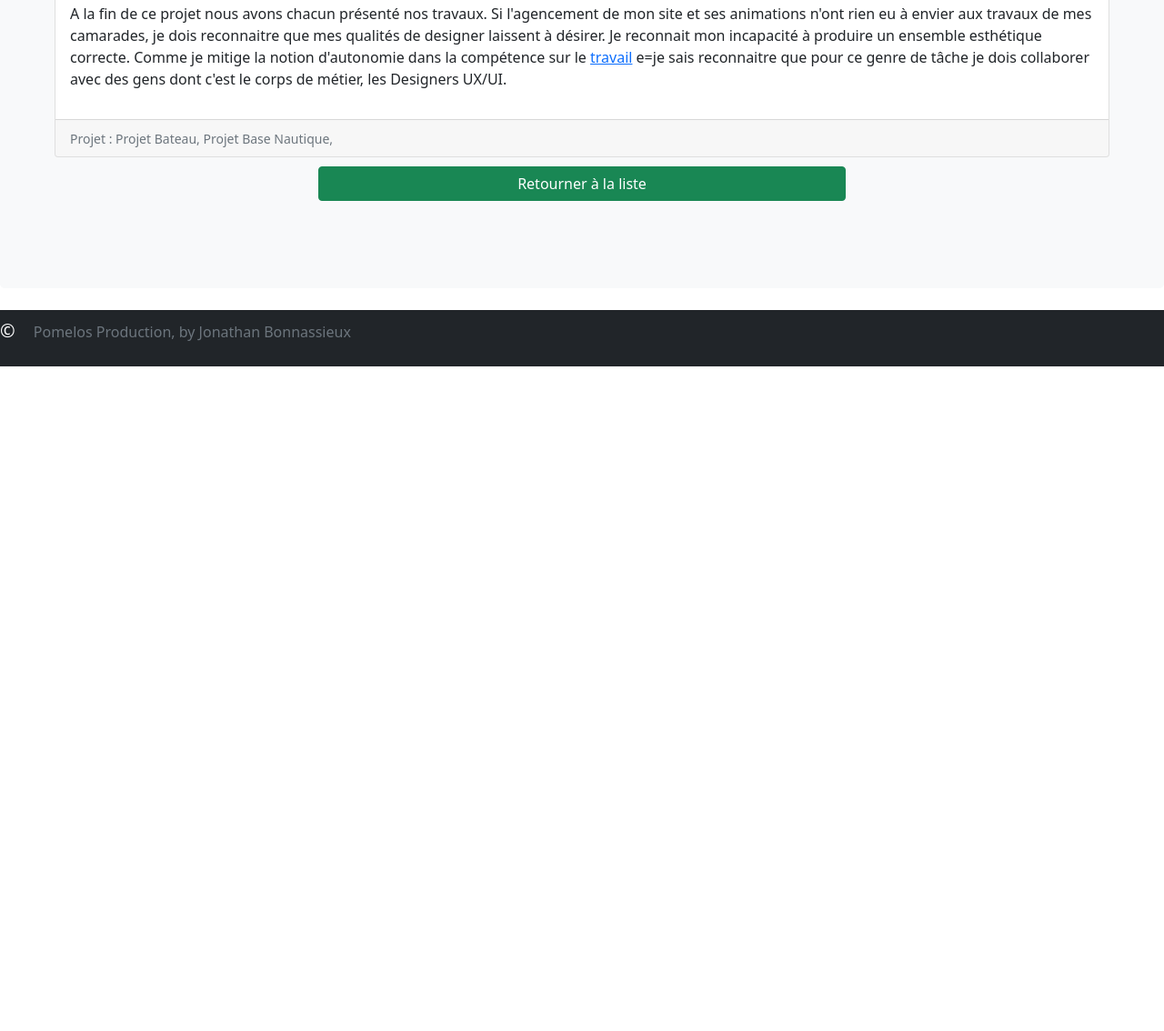
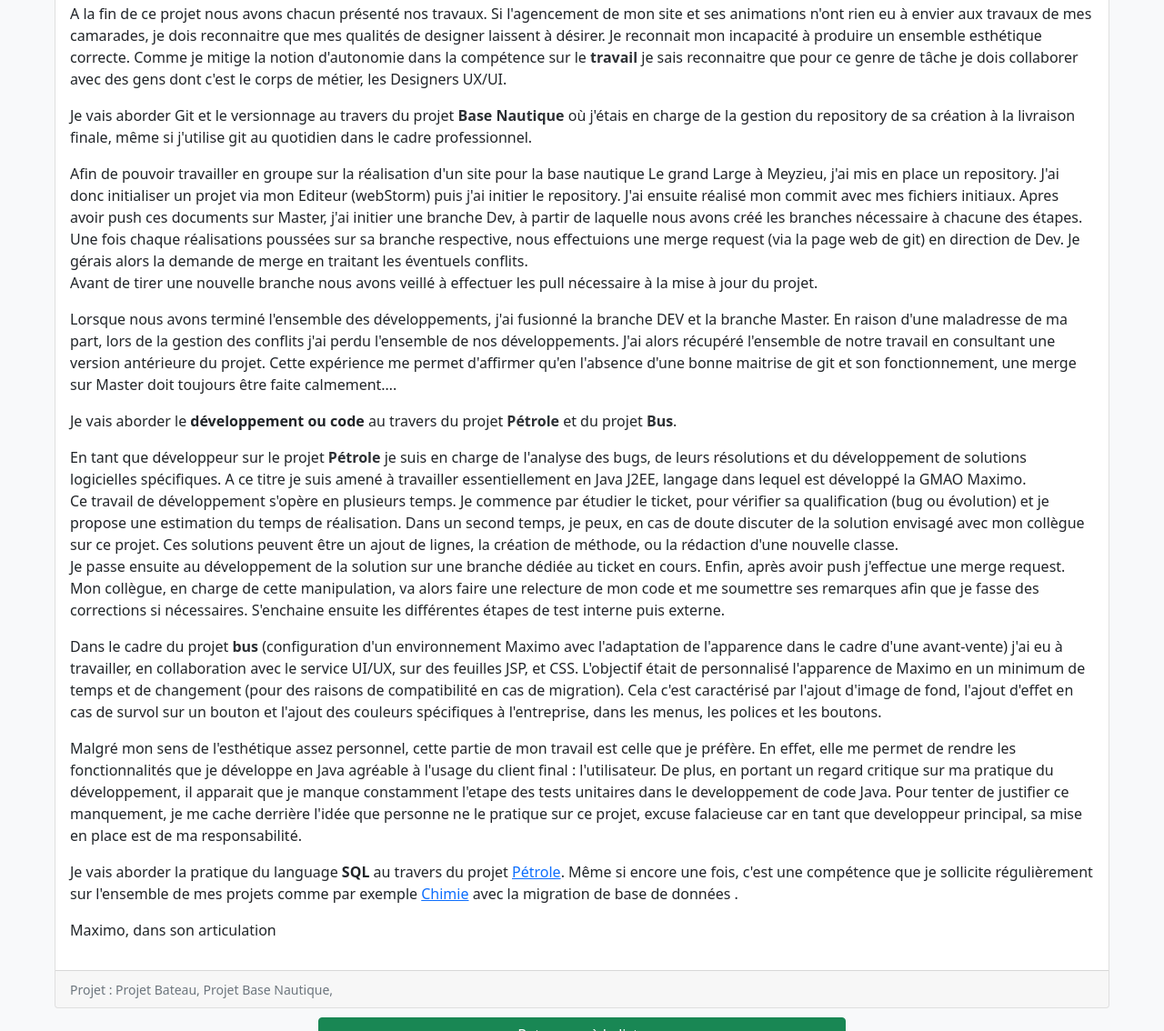
Before and after one commit to Jo-Errol/Jo-Errol.github.io, a plain HTML site: page comp-technique.html in a window 1280 px wide. Shown: the part 2649-3783 px from the top of the page at 91% size. Before the commit the page ends 3052 px from the top, so only its background shows below. Drawn offline with nearby package versions, Linux system fonts and the light colour scheme.

Commit message:
maj comp-technique

```diff
--- a/comp-technique.html
+++ b/comp-technique.html
@@ -102,13 +102,13 @@
             base d’un dossier de recette et se termine par un procès-verbal de recette qui formalise l'acceptation du
             client ». [2, DRECQ Vincent].
             In Drifa Kesraoui. <em>Test et recette dans un projet logiciel : évolution des méthodes et outils.
-            </em> consultable dans son intégralité <a href=" https://memsic.ccsd.cnrs.fr/mem_01128924/document">ici</a>.</p>
+            </em> consultable dans son intégralité <a class="lien" href=" https://memsic.ccsd.cnrs.fr/mem_01128924/document">ici</a>.</p>
 
 
         <h1>Mise en contexte</h1>
           <p>Je vais aborder la mise en pratique de la <strong>conception de base de données</strong> à travers une
-            méthode en 4 points (consultable <a href="https://www.base-de-donnees.com/concevoir-base-donnees/">ici</a>)
-            appliqué à une situation du projet <a href="proj-bateau.html">Bâteau</a>.</p>
+            méthode en 4 points (consultable <a class="lien" href="https://www.base-de-donnees.com/concevoir-base-donnees/">ici</a>)
+            appliqué à une situation du projet <a class="lien" href="proj-bateau.html">Bâteau</a>.</p>
           <ol start="1">
             <li>-Le besoin n'existe-t-il pas déjà ailleurs ? Rien ne sert de réinventer la roue
             </li>
@@ -158,7 +158,7 @@
             dans les cas les plus drastiques être un obstacle au fonctionnement de l'application.</p>
 
           <p>Je vais aborder le <strong>maquetage</strong> et prototypage avec le projet
-            <a href="proj-base.html">Base nautique</a>.</p>
+            <a class="lien" href="proj-base.html">Base nautique</a>.</p>
           <p>Dans le cadre d'une unité d'enseignement, ma classe a été amener à produire la maquette et le prototype
             pour la refonte du site web de la base nautique du Grand Large à Meyzieu.</p>
           <p>Après une formation théorique et pratique sur les techniques du maquettage et du prototypage d'un site web
@@ -181,10 +181,57 @@
           <p>A la fin de ce projet nous avons chacun présenté nos travaux. Si l'agencement de mon site et ses animations
             n'ont rien eu à envier aux travaux de mes camarades, je dois reconnaitre que mes qualités de designer
             laissent à désirer. Je reconnait mon incapacité à produire un ensemble esthétique correcte. Comme je mitige
-            la notion d'autonomie dans la compétence sur le <a href="comp-travailler.html">travail</a> e=je sais
+            la notion d'autonomie dans la compétence sur le <a class="lien" href="comp-travailler.html">travail</a> je sais
             reconnaitre que pour ce genre de tâche je dois collaborer avec des gens dont c'est le corps de métier,
             les Designers UX/UI.</p>
 
+          <p>Je vais aborder <string>Git et le versionnage</strong> au travers du projet <a class="lien" href="proj-base.html">Base Nautique</a>
+            où j'étais en charge de la gestion du repository de sa création à la livraison finale, même si j'utilise git
+            au quotidien dans le cadre professionnel.</p>
+          <p>Afin de pouvoir travailler en groupe sur la réalisation d'un site pour la base nautique Le grand Large à
+            Meyzieu, j'ai mis en place un repository. J'ai donc initialiser un projet via mon Editeur (webStorm) puis
+            j'ai initier le repository. J'ai ensuite réalisé mon commit avec mes fichiers initiaux. Apres avoir push ces
+            documents sur Master, j'ai initier une branche Dev, à partir de laquelle nous avons créé les branches
+            nécessaire à chacune des étapes. Une fois chaque réalisations poussées sur sa branche respective, nous
+            effectuions une merge request (via la page web de git) en direction de Dev. Je gérais alors la demande de
+            merge en traitant les éventuels conflits. <br>
+            Avant de tirer une nouvelle branche nous avons veillé à effectuer les pull nécessaire à la mise à jour du projet.</p>
+          <p>Lorsque nous avons terminé l'ensemble des développements, j'ai fusionné la branche DEV et la branche Master.
+            En raison d'une maladresse de ma part, lors de la gestion des conflits j'ai perdu l'ensemble de nos
+            développements. J'ai alors récupéré l'ensemble de notre travail en consultant une version antérieure du
+            projet. Cette expérience me permet d'affirmer qu'en l'absence d'une bonne maitrise de git et son
+            fonctionnement, une merge sur Master doit toujours être faite calmement….</p>
+
+          <p>Je vais aborder le <strong>développement ou code</strong> au travers du projet <a class="lien" href="proj-petrole.html">Pétrole</a>
+            et du projet <a class="lien" href="proj-bus.html">Bus</a>.</p>
+          <p>En tant que développeur sur le projet <a class="lien" href="proj-petrole.html">Pétrole</a> je suis en charge de l'analyse des bugs,
+            de leurs résolutions et du développement de solutions logicielles spécifiques. A ce titre je suis amené à
+            travailler essentiellement en Java J2EE, langage dans lequel est développé la GMAO Maximo.<br>
+            Ce travail de développement s'opère en plusieurs temps. Je commence par étudier le ticket, pour vérifier sa
+            qualification (bug ou évolution) et je propose une estimation du temps de réalisation. Dans un second temps,
+            je peux, en cas de doute discuter de la solution envisagé avec mon collègue sur ce projet.
+            Ces solutions peuvent être un ajout de lignes, la création de méthode, ou la rédaction d'une nouvelle classe.<br>
+            Je passe ensuite au développement de la solution sur une branche dédiée au ticket en cours. Enfin, après
+            avoir push j'effectue une merge request. Mon collègue, en charge de cette manipulation, va alors faire une
+            relecture de mon code et me soumettre ses remarques afin que je fasse des corrections si nécessaires.
+            S'enchaine ensuite les différentes étapes de test interne puis externe.</p>
+          <p>Dans le cadre du projet <a class="lien" href="proj-bus.html">bus</a> (configuration d'un environnement Maximo avec
+            l'adaptation de l'apparence dans le cadre d'une avant-vente) j'ai eu à travailler, en collaboration avec le
+            service UI/UX, sur des feuilles JSP, et CSS. L'objectif était de personnalisé l'apparence de Maximo en un
+            minimum de temps et de changement (pour des raisons de compatibilité en cas de migration). Cela c'est
+            caractérisé par l'ajout d'image de fond, l'ajout d'effet en cas de survol sur un bouton et l'ajout des
+            couleurs spécifiques à l'entreprise, dans les menus, les polices et les boutons.</p>
+          <p>Malgré mon sens de l'esthétique assez personnel, cette partie de mon travail est celle que je préfère.
+            En effet, elle me permet de rendre les fonctionnalités que je développe en Java agréable à l'usage du client
+          final : l'utilisateur. De plus, en portant un regard critique sur ma pratique du développement, il apparait
+            que je manque constamment l'etape des tests unitaires dans le developpement de code Java. Pour tenter de
+            justifier ce manquement, je me cache derrière l'idée que personne ne le pratique sur ce projet, excuse
+            falacieuse car en tant que developpeur principal, sa mise en place est de ma responsabilité. </p>
+
+          <p>Je vais aborder la pratique du language <strong>SQL</strong> au travers du projet <a href="proj-petrole.html">Pétrole</a>.
+            Même si encore une fois, c'est une compétence que je sollicite régulièrement sur l'ensemble de mes projets
+            comme par exemple <a href="proj-chimie.html">Chimie</a> avec la migration de base de données . </p>
+          <p>Maximo, dans son articulation</p>
 
 
 
```
